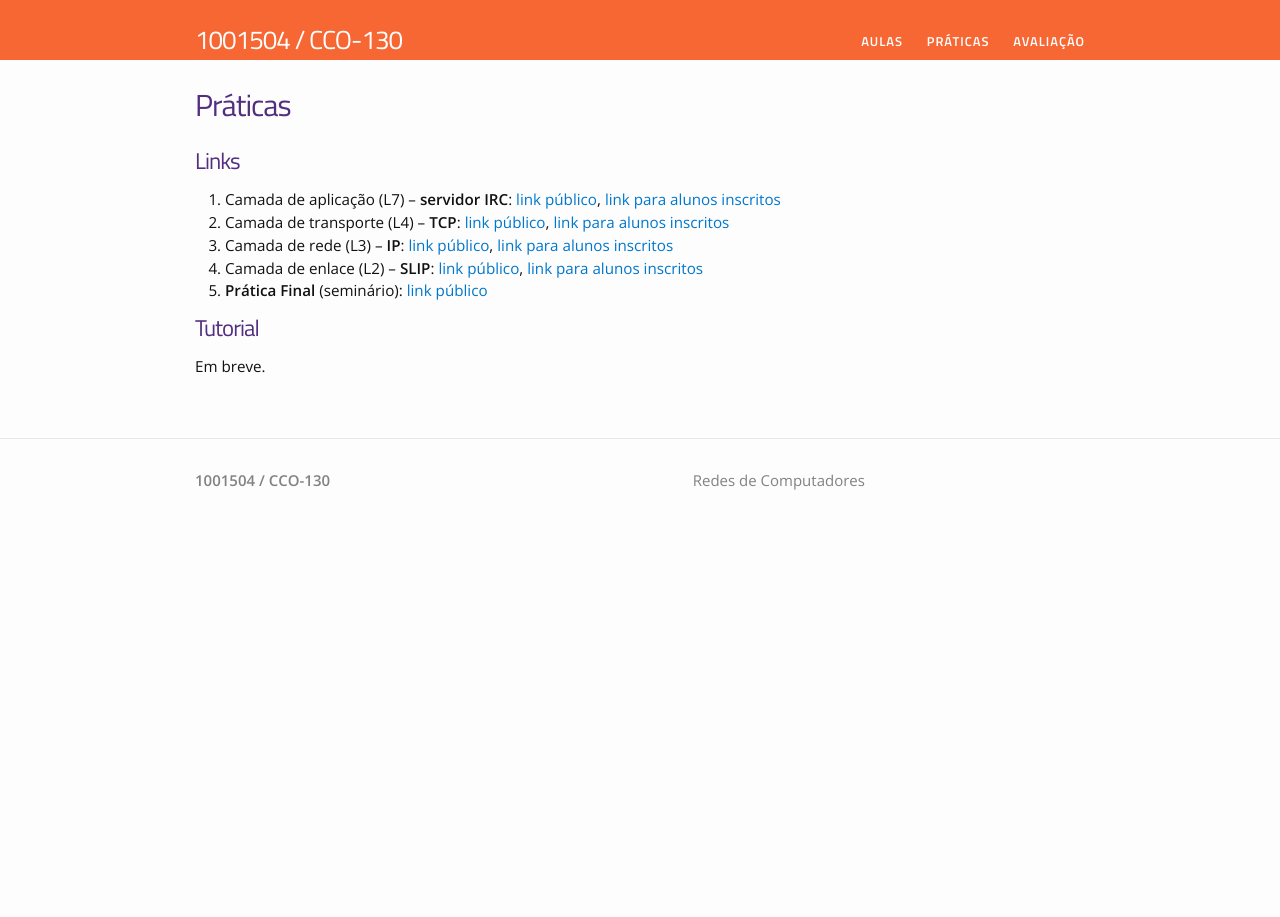
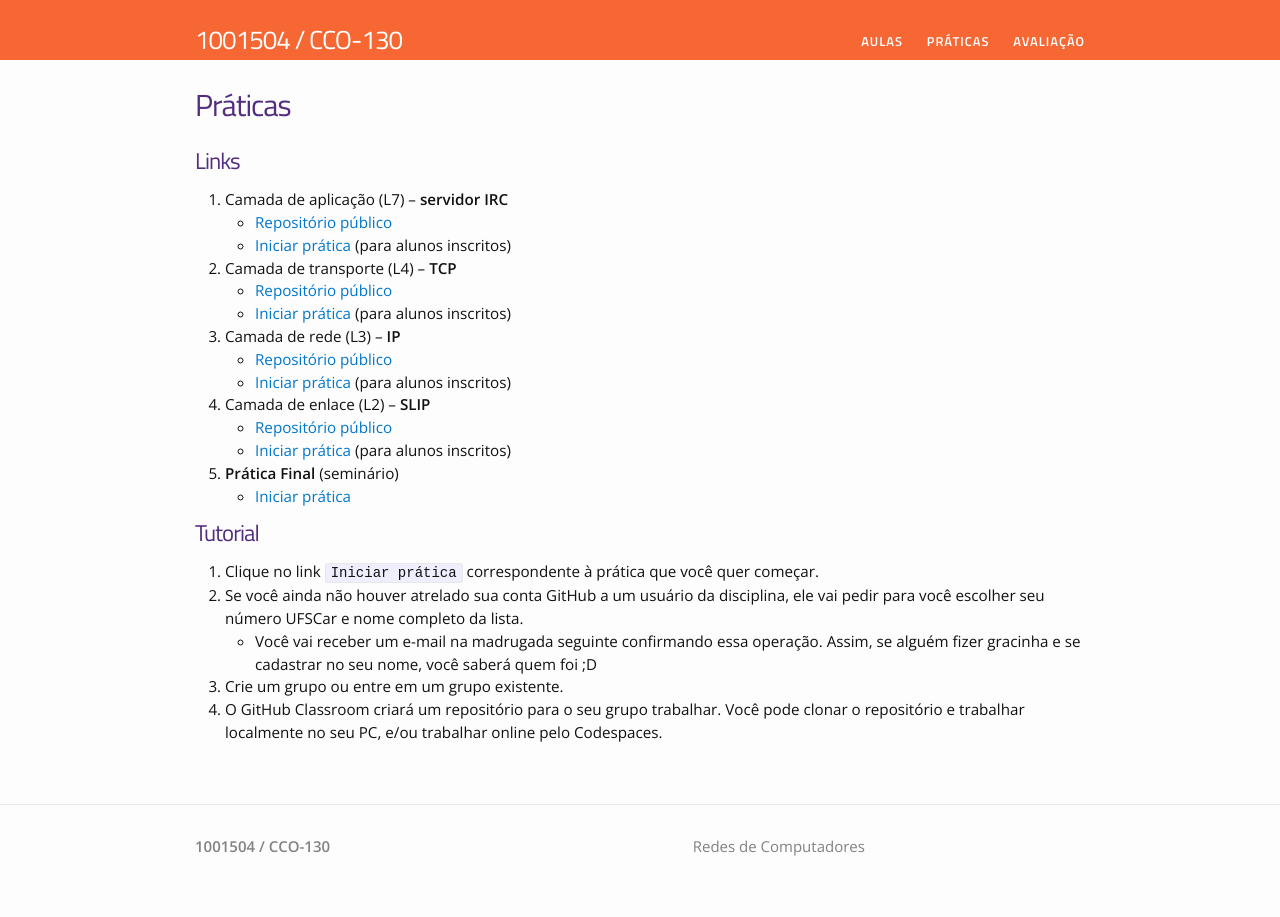
Before and after one commit to thotypous/redes-website, a Jekyll site: the page built from praticas.md, in a window 1280 px wide. Built offline with Jekyll 4.4.1, drawn with Linux system fonts in a browser that asks for light colours.

Commit message:
Melhora formatação e adiciona mini-tutorial

```diff
--- a/praticas.md
+++ b/praticas.md
@@ -6,12 +6,30 @@ permalink: /praticas/
 
 # Links
 
-1. Camada de aplicação (L7) – **servidor IRC**: [link público](https://github.com/thotypous/redes-p1), [link para alunos inscritos](https://classroom.github.com/a/u9t_Tprr)
-2. Camada de transporte (L4) – **TCP**: [link público](https://github.com/thotypous/redes-p2), [link para alunos inscritos](https://classroom.github.com/a/0zpKCO36)
-3. Camada de rede (L3) – **IP**: [link público](https://github.com/thotypous/redes-p3), [link para alunos inscritos](https://classroom.github.com/a/dlCe-pqt)
-4. Camada de enlace (L2) – **SLIP**: [link público](https://github.com/thotypous/redes-p4), [link para alunos inscritos](https://classroom.github.com/a/Fa4I3W9B)
-5. **Prática Final** (seminário): [link público](https://github.com/thotypous/redes-s1)
+1. Camada de aplicação (L7) – **servidor IRC**
+   * [Repositório público](https://github.com/thotypous/redes-p1)
+   * [Iniciar prática](https://classroom.github.com/a/u9t_Tprr) (para alunos inscritos)
+
+2. Camada de transporte (L4) – **TCP**
+   * [Repositório público](https://github.com/thotypous/redes-p2)
+   * [Iniciar prática](https://classroom.github.com/a/0zpKCO36) (para alunos inscritos)
+
+3. Camada de rede (L3) – **IP**
+   * [Repositório público](https://github.com/thotypous/redes-p3)
+   * [Iniciar prática](https://classroom.github.com/a/dlCe-pqt) (para alunos inscritos)
+
+4. Camada de enlace (L2) – **SLIP**
+   * [Repositório público](https://github.com/thotypous/redes-p4)
+   * [Iniciar prática](https://classroom.github.com/a/Fa4I3W9B) (para alunos inscritos)
+
+5. **Prática Final** (seminário)
+   * [Iniciar prática](https://github.com/thotypous/redes-s1)
+
 
 # Tutorial
 
-Em breve.
+1. Clique no link `Iniciar prática` correspondente à prática que você quer começar.
+2. Se você ainda não houver atrelado sua conta GitHub a um usuário da disciplina, ele vai pedir para você escolher seu número UFSCar e nome completo da lista.
+   * Você vai receber um e-mail na madrugada seguinte confirmando essa operação. Assim, se alguém fizer gracinha e se cadastrar no seu nome, você saberá quem foi ;D
+3. Crie um grupo ou entre em um grupo existente.
+4. O GitHub Classroom criará um repositório para o seu grupo trabalhar. Você pode clonar o repositório e trabalhar localmente no seu PC, e/ou trabalhar online pelo Codespaces.
```
